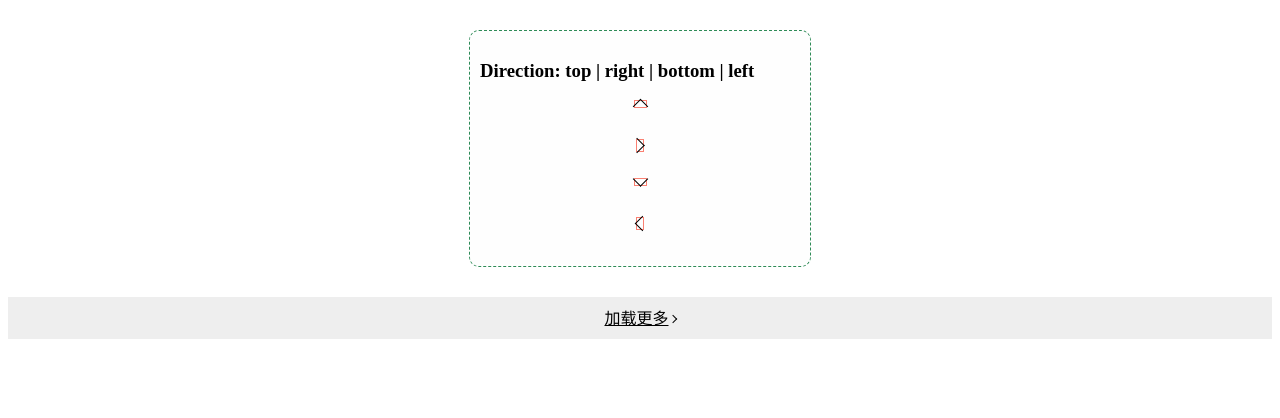
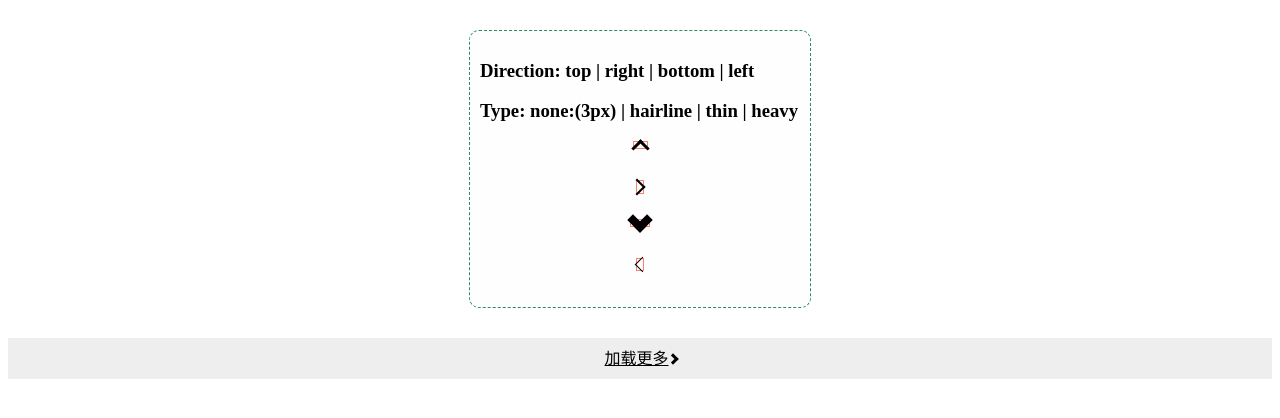
Before and after one commit to afeiship/webkit-sassui-icon-line-arrow, a website: page docs/index.html in a window 1280 px wide. Drawn offline with Linux system fonts and the light colour scheme.

Commit message:
issue: optimize

```diff
--- a/docs/index.html
+++ b/docs/index.html
@@ -11,10 +11,11 @@
 
   <div class="test-webkit-sassui-icon-line-arrow">
     <h3>Direction: top | right | bottom | left</h3>
+    <h3>Type: none:(3px) | hairline | thin | heavy </h3>
     <p><i class="webkit-sassui-icon-line-arrow" data-direction=top></i></p>
-    <p><i class="webkit-sassui-icon-line-arrow" data-direction=right></i></p>
-    <p><i class="webkit-sassui-icon-line-arrow" data-direction=bottom></i></p>
-    <p><i class="webkit-sassui-icon-line-arrow" data-direction=left></i></p>
+    <p><i class="webkit-sassui-icon-line-arrow" data-direction=right data-type=thin></i></p>
+    <p><i class="webkit-sassui-icon-line-arrow" data-direction=bottom data-type=heavy></i></p>
+    <p><i class="webkit-sassui-icon-line-arrow" data-direction=left data-type=hairline></i></p>
   </div>
 
   <div class="block-more">
--- a/src/webkit-sassui-icon-line-arrow.scss
+++ b/src/webkit-sassui-icon-line-arrow.scss
@@ -9,8 +9,20 @@
     display: block;
     width: 0.5em;
     height: 0.5em;
-    border-right: 1px solid;
-    border-bottom: 1px solid;
+    border-right-style: solid;
+    border-bottom-style: solid;
+  }
+
+  &[data-type=hairline]:after{
+    border-width: 0 0.05em 0.05em 0;
+  }
+
+  &[data-type=thin]:after{
+    border-width: 0 0.1em 0.1em 0;
+  }
+
+  &[data-type=heavy]:after{
+    border-width: 0 0.4em 0.4em 0;
   }
 
   &[data-direction=top],
```
Also changed, not shown: dist/webkit-sassui-icon-line-arrow.scss, docs/test.css.
